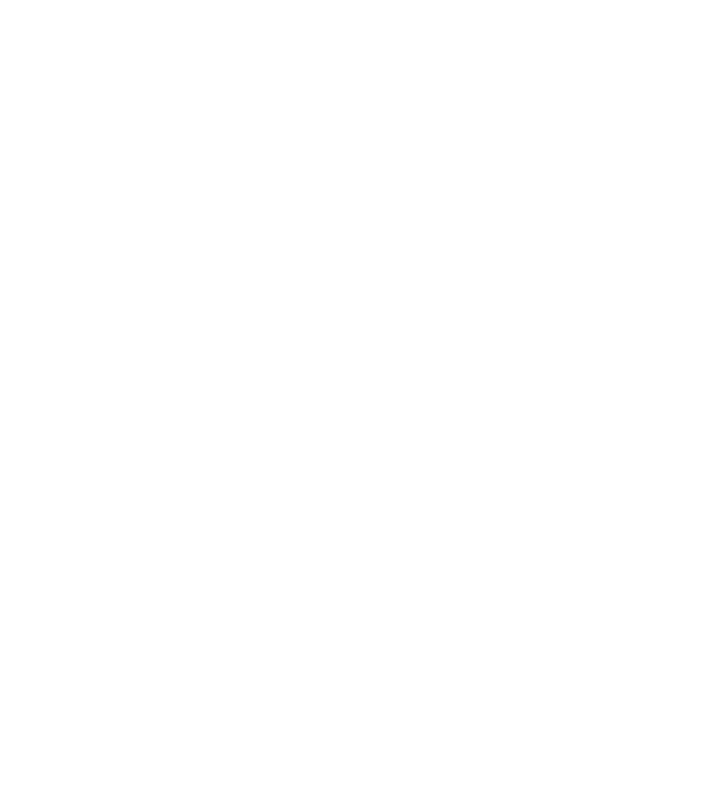
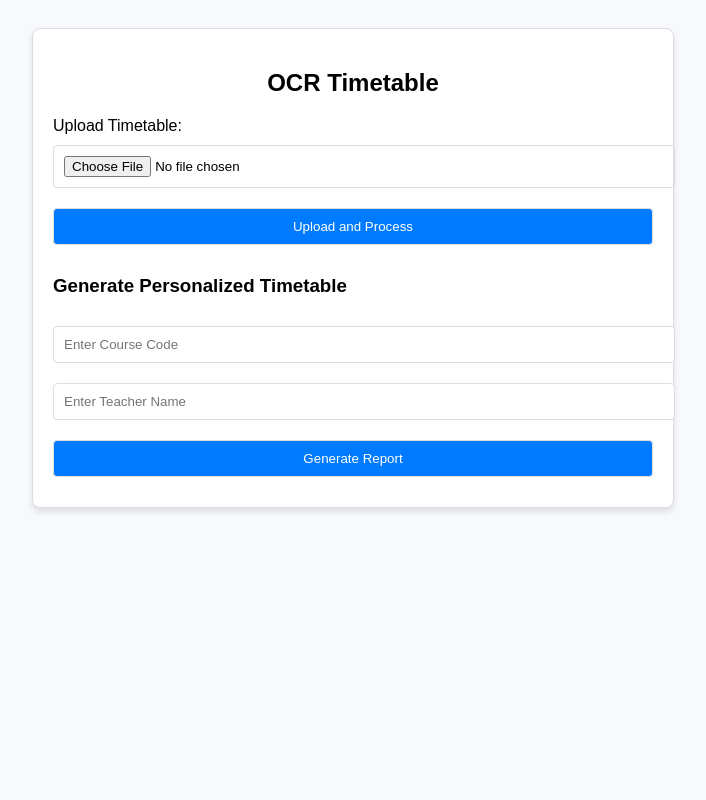
Before and after one commit to Vraddhi/dbms, a Flask app: page /ocr_timetable in a window 1280 px wide. Before the commit the part shown is empty. Shown: the whole page, without its empty margins (287-993 px from the left). Run offline with Flask 3, Linux system fonts and the light colour scheme.

Commit message:
Integrated OCR also

```diff
--- a/main.py
+++ b/main.py
@@ -3,6 +3,10 @@
 from pymongo import MongoClient
 from werkzeug.security import generate_password_hash, check_password_hash
 import random
+from PIL import Image
+import pytesseract
+import os
+import re
 
 app = Flask(__name__)
 app.secret_key = 'your_secret_key'
@@ -10,6 +14,19 @@
 client = MongoClient("mongodb://localhost:27017/")
 db = client["DBMS_LAB"]
 overtime_collection = db["teacher_overtime"]
+
+#this is ocr thing
+UPLOAD_FOLDER = 'static/uploads'
+ALLOWED_EXTENSIONS = {'png', 'jpg', 'jpeg', 'pdf'}
+
+app.config['UPLOAD_FOLDER'] = UPLOAD_FOLDER
+
+# Ensure upload folder exists
+if not os.path.exists(UPLOAD_FOLDER):
+    os.makedirs(UPLOAD_FOLDER)
+
+pytesseract.pytesseract.tesseract_cmd = r'C:\Program Files\Tesseract-OCR\tesseract.exe'
+
 
 # Define time slots as per your requirements
 time_slots = [
@@ -101,6 +118,164 @@
 def admin_dashboard():
     return render_template('admin-entry.html')
 
+def allowed_file(filename):
+    return '.' in filename and filename.rsplit('.', 1)[1].lower() in ALLOWED_EXTENSIONS
+# this is OCR
+@app.route('/upload_timetable', methods=['POST'])
+def upload_timetable():
+    if 'timetable' not in request.files:
+        flash('No file part', 'error')
+        return redirect(url_for('ocr_timetable'))
+
+    file = request.files['timetable']
+    if file.filename == '':
+        flash('No selected file', 'error')
+        return redirect(url_for('ocr_timetable'))
+
+    if file and allowed_file(file.filename):
+        filename = secure_filename(file.filename)
+        filepath = os.path.join(app.config['UPLOAD_FOLDER'], filename)
+        file.save(filepath)
+
+        try:
+            # OCR Processing
+            text = pytesseract.image_to_string(Image.open(filepath))
+            flash("OCR Text Extraction Successful.", "info")
+            # Parse and insert timetable
+            timetable_data = parse_timetable(text)
+            if timetable_data and 'courses' in timetable_data:
+                result = db.timetable.insert_one(timetable_data)
+                flash(f"Timetable inserted successfully with ID {result.inserted_id}.", "success")
+            else:
+                flash("No valid timetable data extracted.", "error")
+        except Exception as e:
+            flash(f"Error during OCR processing: {e}", "error")
+    else:
+        flash("Invalid file format. Please upload an image file.", "error")
+
+    return redirect(url_for('ocr_timetable'))
+
+def parse_timetable(ocr_text):
+    try:
+        timetable = []
+
+        # Patterns
+        day_pattern = r"\b(Monday|Tuesday|Wednesday|Thursday|Friday|Saturday|Sunday)\b"
+        time_slot_pattern = r"\b(\d{1,2}:\d{2}\s*[-~]\s*\d{1,2}:\d{2})\b"
+        course_code_pattern = r"\b[A-Z]+\d+[A-Z]+\b"
+
+        # Split into lines
+        lines = ocr_text.split("\n")
+        current_day = None
+        current_time_slots = []
+        current_courses = []
+
+        for line in lines:
+            line = line.strip()
+            if not line:
+                continue  # Skip empty lines
+
+            # Detect day
+            day_match = re.search(day_pattern, line, re.IGNORECASE)
+            if day_match:
+                current_day = day_match.group().capitalize()
+                print(f"Found Day: {current_day}")
+                continue
+
+            # Detect time slots
+            time_slots = re.findall(time_slot_pattern, line)
+            if time_slots:
+                current_time_slots = time_slots
+                print(f"Found Time Slots: {current_time_slots}")
+                continue
+
+            # Detect course codes
+            course_codes = re.findall(course_code_pattern, line)
+            if course_codes:
+                if not current_time_slots:  # Handle missing time slots
+                    current_time_slots = ["Unknown"] * len(course_codes)
+                for course_code in course_codes:
+                    # Match each course with the corresponding time slot
+                    for time_slot in current_time_slots:
+                        timetable.append({
+                            'course_code': course_code.strip(),
+                            'day': current_day if current_day else "Unknown",
+                            'time_slot': time_slot.strip() if time_slot else "Unknown"
+                        })
+                print(f"Added Courses: {course_codes} for Day: {current_day or 'Unknown'}")
+
+        return {'courses': timetable}
+    except Exception as e:
+        print(f"Error during OCR processing: {e}")
+        return {'courses': []}
+
+@app.route('/ocr')  # This will be the URL path
+def ocr_page():
+    return render_template('OCR.html')  # This looks for OCR.html in the 'templates' folder
+
+@app.route('/personalized_timetable')
+def personalized_timetable():
+    # Get the course code from the query parameters
+    course_code = request.args.get('course_code')
+
+    if not course_code:
+        return "Course code is missing", 400
+
+    # Query the MongoDB collection for the timetable matching the course code
+    timetable = list(timetable_collection.find({'course_code': course_code}))
+
+    if not timetable:
+        return "No timetable found for the provided course code.", 404
+
+    # Pass the timetable data and course code to the template
+    return render_template('personalized_timetable.html', timetable=timetable, course_code=course_code)
+
+@app.route("/ocr_timetable", methods=['GET', 'POST'])
+def ocr_timetable():
+    if request.method == 'POST':
+        if 'timetable' not in request.files:
+            flash('No file part in the request', 'error')
+            return redirect(url_for('ocr_timetable'))
+
+        file = request.files['timetable']
+        if file.filename == '':
+            flash('No file selected for upload', 'error')
+            return redirect(url_for('ocr_timetable'))
+
+        if file and allowed_file(file.filename):
+            try:
+                # Save the uploaded file
+                filename = secure_filename(file.filename)
+                filepath = os.path.join(app.config['UPLOAD_FOLDER'], filename)
+                file.save(filepath)
+
+                # Perform OCR on the uploaded file
+                text = pytesseract.image_to_string(Image.open(filepath))
+                print("Extracted OCR Text:", text)
+
+                # Parse OCR text into timetable data
+                timetable_data = parse_timetable(text)
+                print("Parsed Timetable Data:", timetable_data)
+
+                # Insert timetable data into MongoDB
+                if timetable_data and 'courses' in timetable_data:
+                    result = db.timetable.insert_one(timetable_data)
+                    print("Inserted Timetable ID:", result.inserted_id)
+                    flash('Timetable uploaded and processed successfully!', 'success')
+                else:
+                    flash('Failed to extract meaningful timetable data.', 'error')
+
+            except Exception as e:
+                print("Error during OCR processing:", e)
+                flash('An error occurred while processing the timetable.', 'error')
+        else:
+            flash('Invalid file type. Please upload a valid image file.', 'error')
+
+        return redirect(url_for('ocr_timetable'))
+
+    # Render the OCR upload page for GET requests
+    return render_template('OCR.html')
+# till here
 @app.route('/check_teacher_ot')
 @app.route('/generate_timetable', methods=['POST'])
 def generate_timetable():
@@ -130,14 +305,6 @@
 @app.route('/dummy')
 def dummy():
     return render_template('dummy.html')
-
-@app.route("/ocr_timetable", methods=['GET', 'POST'])
-def ocr_timetable():
-    if request.method == 'POST':
-        flash('OCR Timetable generated successfully!', 'success')
-        return redirect(url_for('success'))
-
-    return render_template('OCR.html')
 
 @app.route('/admin-login', methods=['GET', 'POST'])
 def admin_login():
--- a/templates/OCR.html
+++ b/templates/OCR.html
@@ -0,0 +1,83 @@
+<!DOCTYPE html>
+<html lang="en">
+<head>
+    <meta charset="UTF-8">
+    <meta name="viewport" content="width=device-width, initial-scale=1.0">
+    <title>OCR Timetable</title>
+    <style>
+        body {
+            font-family: Arial, sans-serif;
+            background-color: #f7f9fc;
+            padding: 20px;
+        }
+        .container {
+            max-width: 600px;
+            margin: 0 auto;
+            background: #fff;
+            border: 1px solid #ddd;
+            border-radius: 8px;
+            padding: 20px;
+            box-shadow: 0 4px 6px rgba(0, 0, 0, 0.1);
+        }
+        h2 {
+            text-align: center;
+        }
+        form {
+            margin-top: 20px;
+        }
+        input[type="file"], input[type="text"], button {
+            width: 100%;
+            padding: 10px;
+            margin: 10px 0;
+            border: 1px solid #ddd;
+            border-radius: 4px;
+        }
+        button {
+            background-color: #007bff;
+            color: white;
+            cursor: pointer;
+        }
+        button:hover {
+            background-color: #0056b3;
+        }
+        .messages {
+            margin-top: 20px;
+            color: red;
+            font-size: 14px;
+        }
+    </style>
+</head>
+<body>
+    <div class="container">
+        <h2>OCR Timetable</h2>
+
+        <!-- Flash messages for success or error -->
+        <div class="messages">
+            {% with messages = get_flashed_messages(with_categories=true) %}
+                {% if messages %}
+                    <ul>
+                        {% for category, message in messages %}
+                            <li class="{{ category }}">{{ message }}</li>
+                        {% endfor %}
+                    </ul>
+                {% endif %}
+            {% endwith %}
+        </div>
+
+        <!-- Form to upload timetable -->
+        <form action="{{ url_for('ocr_timetable') }}" method="POST" enctype="multipart/form-data">
+            <label for="timetable">Upload Timetable:</label>
+            <input type="file" name="timetable" accept="image/*,application/pdf" required>
+            <button type="submit">Upload and Process</button>
+        </form>
+
+        <!-- Form to generate personalized timetable -->
+        <form action="{{ url_for('generate_timetable') }}" method="POST">
+            <h3>Generate Personalized Timetable</h3>
+            <input type="text" name="course_code" placeholder="Enter Course Code" required>
+            <input type="text" name="teacher_name" placeholder="Enter Teacher Name" required>
+            <button type="submit">Generate Report</button>
+        </form>
+    </div>
+</body>
+</html>
--- a/templates/admin-entry.html
+++ b/templates/admin-entry.html
@@ -121,7 +121,7 @@
             </div>
 
             <!-- Option 3: OCR Personalized Timetable -->
-            <div class="admin-option" onclick="location.href='/OCR.html'">
+            <div class="admin-option" onclick="location.href='{{ url_for('ocr_timetable') }}'">
                 <h3>OCR Personalized Timetable</h3>
                 <p>Generate teacher-specific timetables using OCR.</p>
             </div>
```
